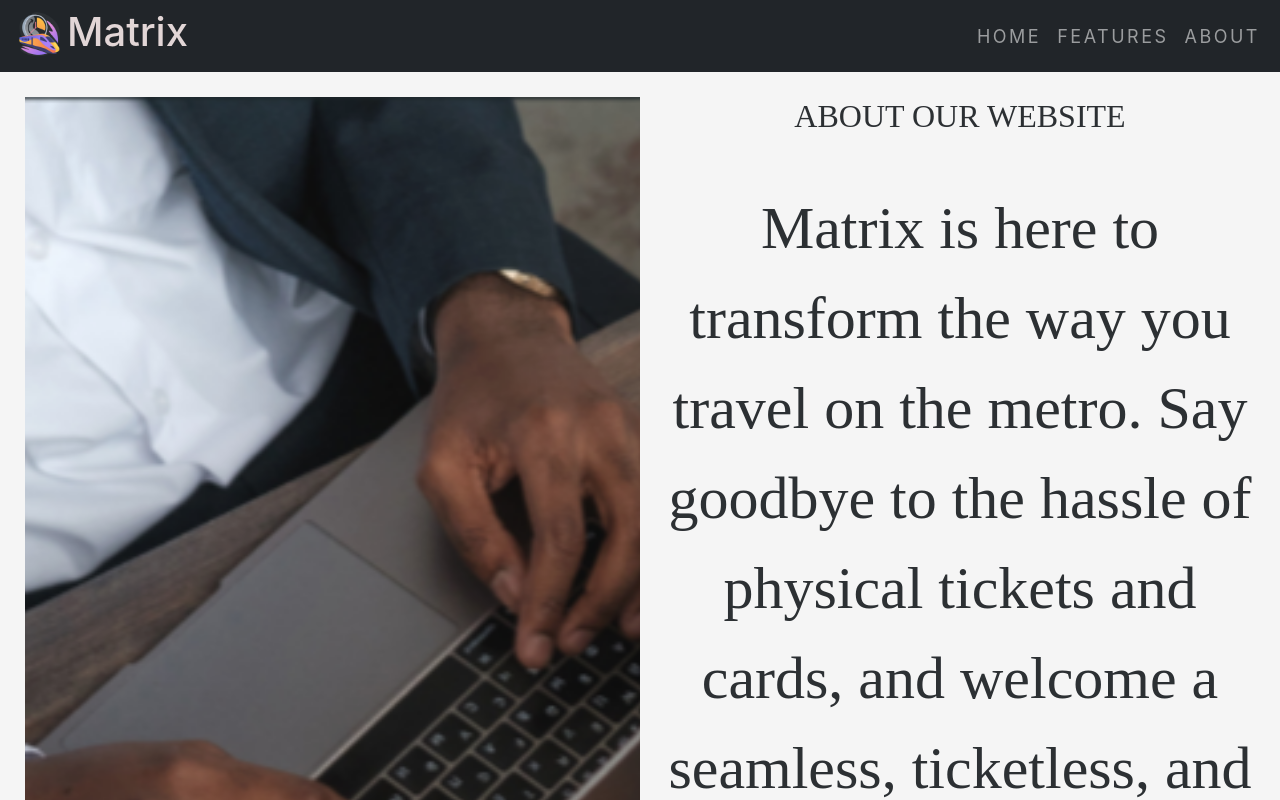
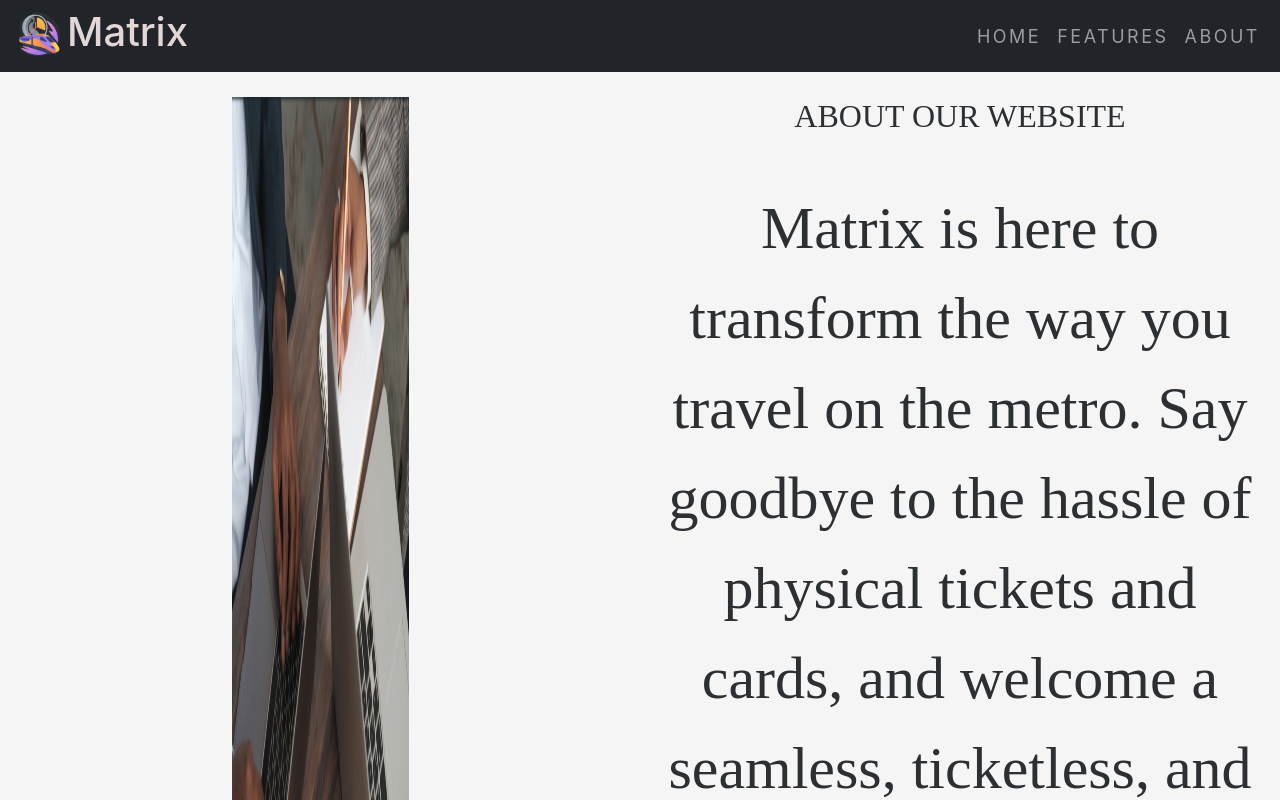
Before and after one commit to Priyanshu085/Matrix, a React (Create React App) app: page /About in a window 1280 px wide. Shown: the top 800 px of the page. Built offline with nearby package versions, Linux system fonts and the light colour scheme; a web font is replaced by a local one.

Commit message:
Update home.css

```diff
--- a/src/component/home.css
+++ b/src/component/home.css
@@ -83,6 +83,7 @@
 
   .about_card img{
     height: 55%;
+      width:30%;
   }
 
   .feature_card ul li, .feature_card h3{
```
